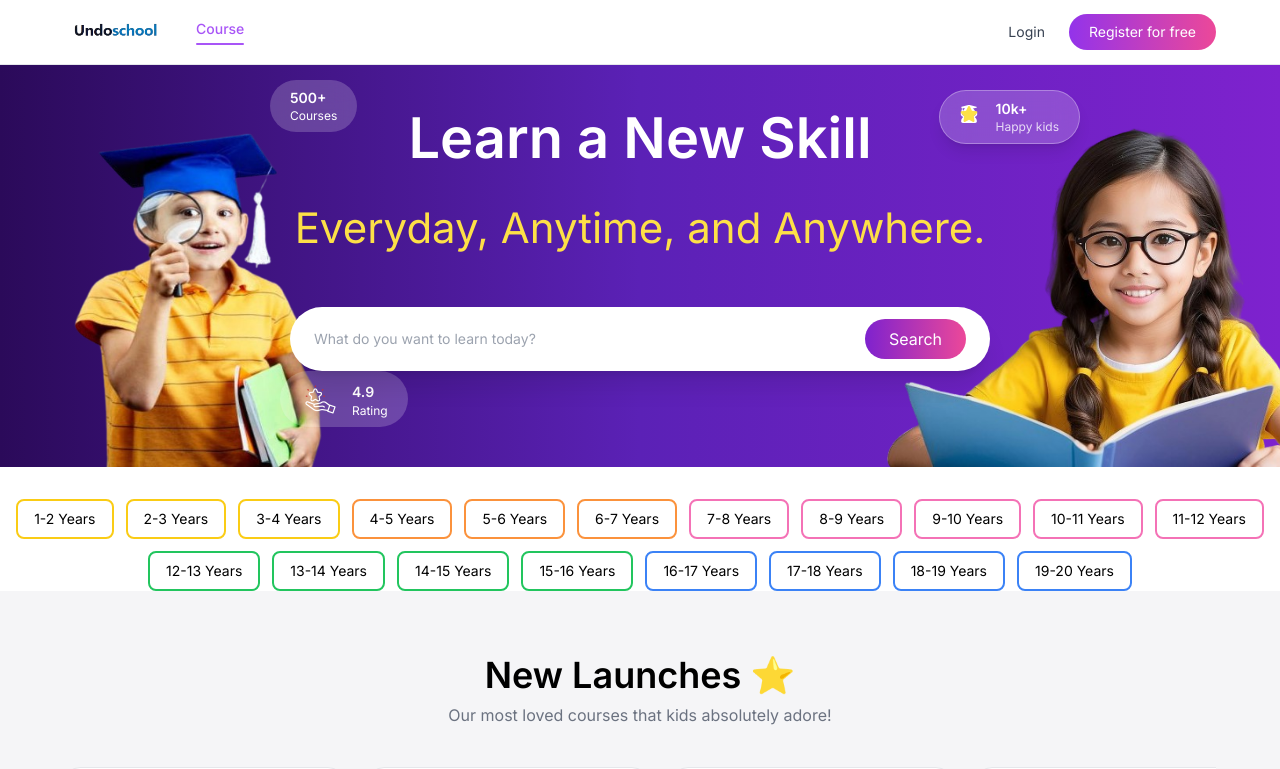
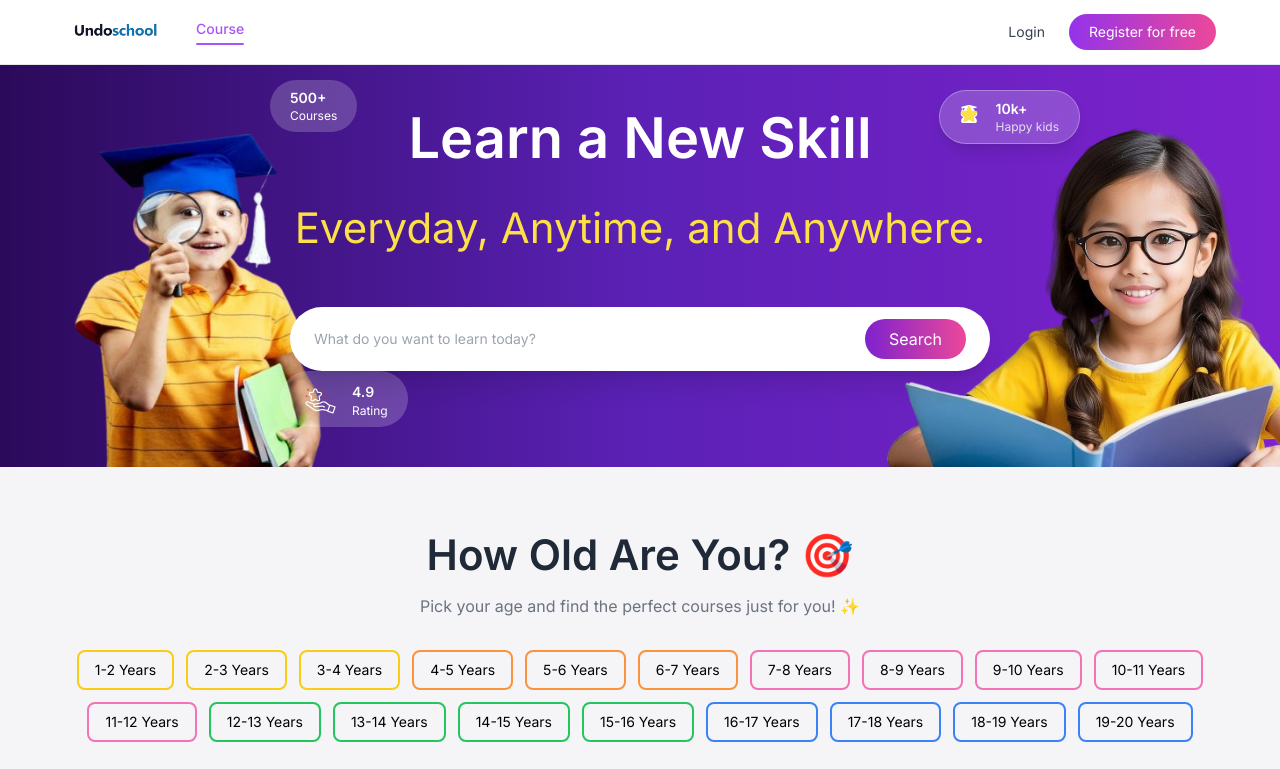
Before and after one commit to KunalGangarde/UndoSchools, a React (Vite) app: page / in a window 1280 px wide. Shown: the top 769 px of the page. Built offline with nearby package versions, Linux system fonts and the light colour scheme.

Commit message:
updated Browse.jsx

```diff
--- a/src/pages/Browse.jsx
+++ b/src/pages/Browse.jsx
@@ -148,7 +148,20 @@ const [activeTime, setActiveTime] = useState(2);
       </section>
 
       {/* ================= AGE ================= */}
-      {/* AGE PILLS */}
+   <section className="w-full bg-[#f5f5f7] py-14">
+
+  <div className="max-w-[1200px] mx-auto px-6 text-center">
+
+    {/* TITLE */}
+    <h2 className="text-[36px] md:text-[42px] font-semibold text-gray-800">
+      How Old Are You? 🎯
+    </h2>
+
+    {/* SUBTITLE */}
+    <p className="text-gray-500 mt-2 text-sm md:text-base">
+      Pick your age and find the perfect courses just for you! ✨
+    </p>
+
 <div className="mt-8 flex flex-wrap justify-center gap-3">
 
   {[
@@ -227,6 +240,8 @@ const [activeTime, setActiveTime] = useState(2);
     );
   })}
 </div>
+</div>
+</section>
 
       {/* ================= NEW LAUNCHES ================= */}
 <section className="w-full bg-[#f5f5f7] py-16 relative">
```
